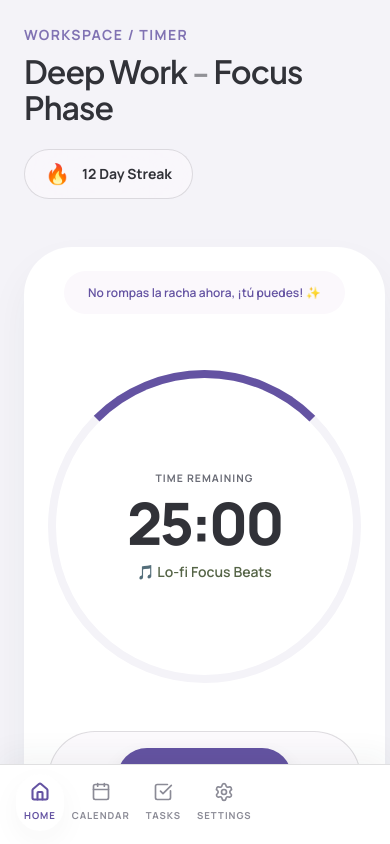
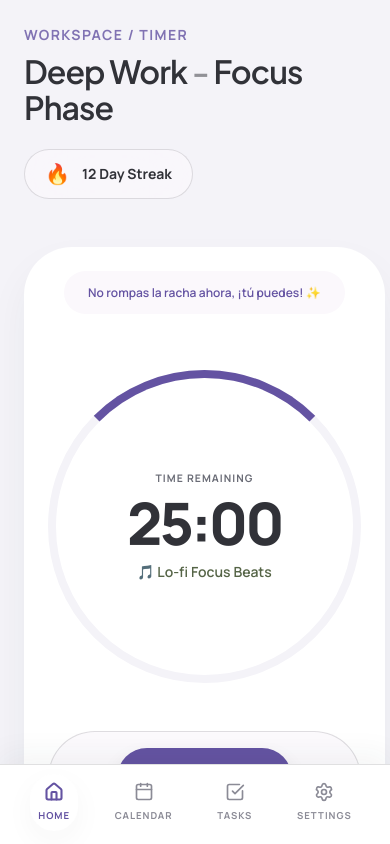
Before and after one commit to andres-pi/ai-pomodoro-planner, a Next.js app: page / in a window 390 px wide. Shown: the top 844 px of the page. Built offline with nearby package versions, Linux system fonts and the light colour scheme; no server answers.

Commit message:
fix(mobile): sidebar icons distribution

```diff
--- a/src/app/globals.css
+++ b/src/app/globals.css
@@ -180,6 +180,14 @@ input[type=number] {
     box-shadow: 0 -10px 30px rgba(49, 50, 56, 0.05) !important;
   }
 
+  .mobile-nav-wrapper {
+    flex-direction: row !important;
+    justify-content: space-around !important;
+    align-items: center !important;
+    padding: 0 !important;
+    width: 100% !important;
+  }
+
   .nav-item-mobile {
     flex-direction: column !important;
     padding: 0.5rem !important;
--- a/src/components/Sidebar.tsx
+++ b/src/components/Sidebar.tsx
@@ -64,7 +64,7 @@ export default function Sidebar() {
       </div>
 
       {/* Navigation */}
-      <nav style={{ flex: 1, display: 'flex', flexDirection: 'column', paddingRight: '1.5rem', width: '100%', flexDirection: 'inherit' }}>
+      <nav className="mobile-nav-wrapper" style={{ flex: 1, display: 'flex', flexDirection: 'column', paddingRight: '1.5rem', width: '100%' }}>
         <NavItem icon={Home} label="HOME" href="/" />
         <NavItem icon={CalendarIcon} label="CALENDAR" href="/calendar" />
         <NavItem icon={CheckSquare} label="TASKS" href="/tasks" />
```
